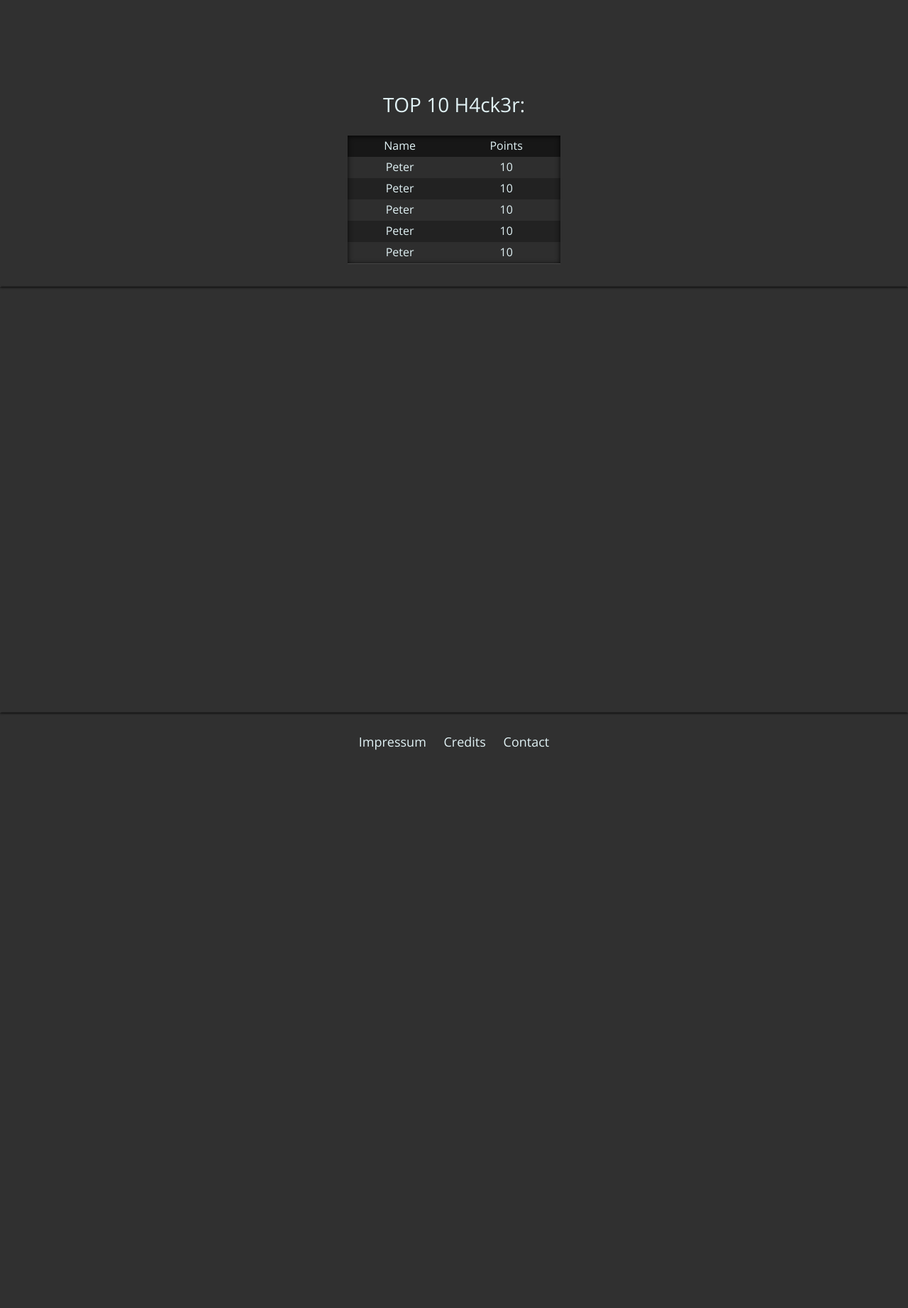
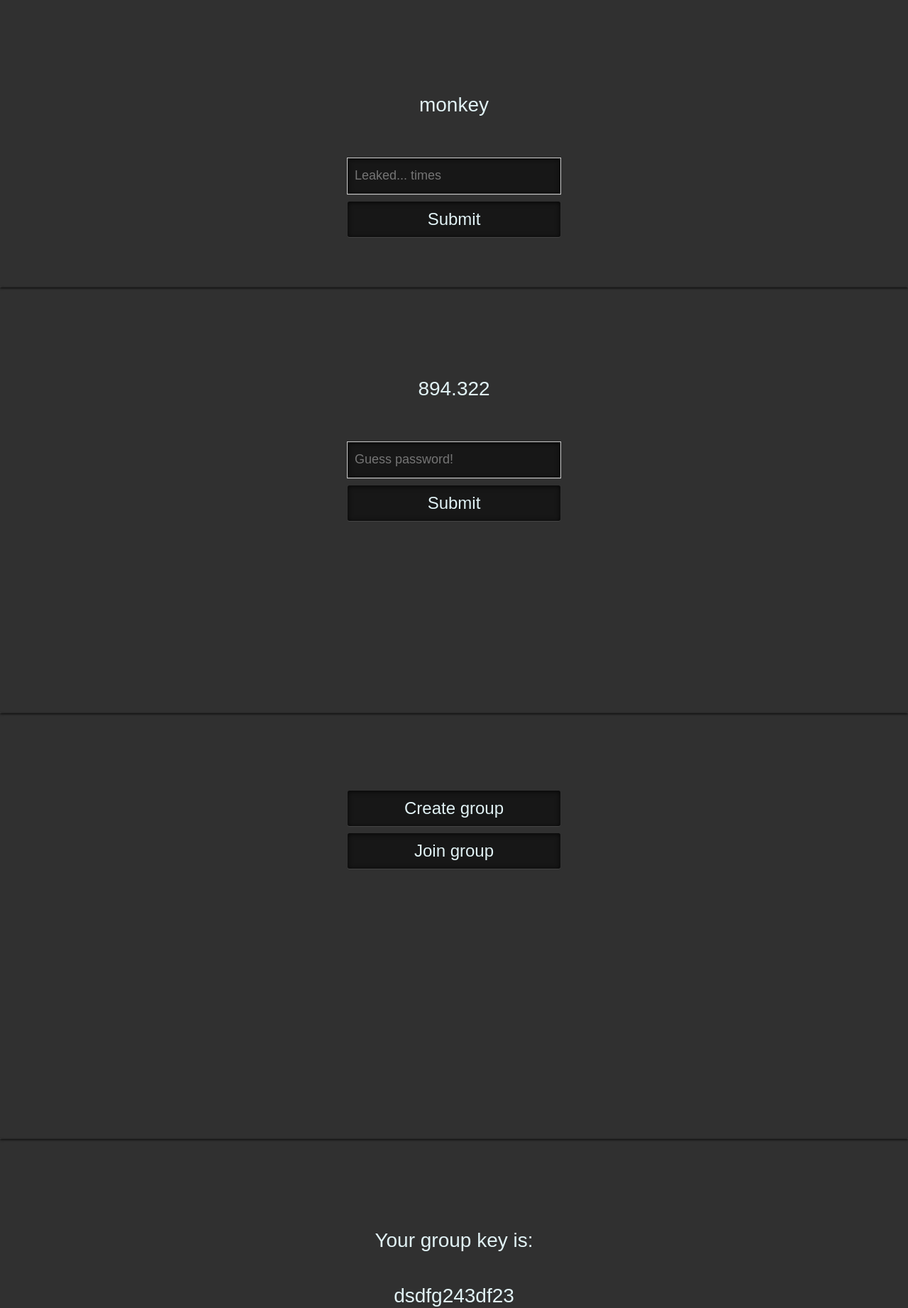
Before and after one commit to Geigerkind/MyLittlePwnage, a plain HTML site: page index.html in a window 1280 px wide. Shown: the part 880-2723 px from the top of the page at 71% size. Before the commit the page ends 1958 px from the top, so only its background shows below. Drawn offline with nearby package versions, Linux system fonts and the light colour scheme.

Commit message:
Remaining sections for the game

```diff
--- a/index.html
+++ b/index.html
@@ -2,7 +2,9 @@
 <html>
   <head>
     <title>MyLittlePwnage</title>
-    <link rel="stylesheet" type="text/css" href="//fonts.googleapis.com/css?family=Open+Sans" />
+    <!--
+    <link rel="stylesheet" type="text/css" href="//fonts.googleapis.com/css?family=Open+Sans" async/>
+    -->
     <link rel="stylesheet"
         href="main.css" />
     <link rel="shortcut icon" href="https://derpicdn.net/img/2013/7/6/365909/full.png" />
@@ -30,7 +32,37 @@
                 <div class="button">Multiplayer</div>
             </section>
             <section>
-                <h1>TOP 10 H4ck3r:</h1>
+                <h1>monkey</h1>
+                <input type="text" placeholder="Leaked... times" name="input" />
+                <div class="button">Submit</div>
+            </section>
+            <section>
+                <h1>894.322</h1>
+                <input type="text" placeholder="Guess password!" name="input" />
+                <div class="button">Submit</div>
+            </section>
+            <section>
+                <div class="button">Create group</div>
+                <div class="button">Join group</div>
+            </section>
+            <section>
+                <h1>Your group key is: </h1>
+                <h1>dsdfg243df23</h1>
+                <input type="text" placeholder="Enter your name!" name="name" />
+                <div class="button">Enter group</div>
+            </section>
+            <section>
+                <input type="text" placeholder="Enter your name!" name="name" /><br />
+                <input type="text" placeholder="Enter group key!" name="groupkey" />
+                <div class="button">Enter group</div>
+            </section>
+            <section>
+                <!-- TODO: Random gifs here -->
+                <img src="https://media.giphy.com/media/LiWsL77P4tA9a/giphy.gif" />
+                <h1>Waiting for players...</h1>
+            </section>
+            <section>
+                <h1>TOP H4ck3r:</h1>
                 <table>
                     <thead>
                         <tr>
@@ -61,13 +93,16 @@
                             </tr>
                     </tbody>
                 </table>
+                <div class="button">Next round</div>
             </section>
             <section>
-
+                <h1>B3st Nude wins!</h1>
+                <img src="https://media3.giphy.com/media/SRO0ZwmImic0/giphy.gif" />
+                <div class="button">New game</div>
             </section>
         </main>
         <footer>
-            <a href="#">Impressum</a>
+            <a href="#">Imprint</a>
             <a href="#">Credits</a>
             <a href="#">Contact</a>
         </footer>
--- a/main.css
+++ b/main.css
@@ -2,7 +2,7 @@ body{
     color: #e1f2f5;
     line-height: 1.4;
     font-size: 14px;
-    font-family: Open Sans !important;
+    font-family: Arial !important;
     background-color: rgba(0,0,0,.81);
     margin: 0;
     padding: 0;
@@ -55,6 +55,19 @@ section{
     box-shadow: rgba(255,255,255,.1) 0 1px 0,rgba(0,0,0,.8) 0 1px 7px 0 inset;
 }
 
+input{
+    background-color: rgba(0,0,0,.51);
+    box-shadow: rgba(255,255,255,.1) 0 1px 0,rgba(0,0,0,.8) 0 1px 7px 0 inset;
+    width: 280px;
+    height: 50px;
+
+    border: 1px solid #ccc;
+    font-size: 18px;
+    padding: 0 10px 0 10px;
+    color: #e1f2f5;
+    margin-top: 10px;
+}
+
 .button:hover{
     cursor: pointer;
 }
@@ -101,6 +114,7 @@ table{
     font-size: 16px;
 
     margin: -20px auto;
+    margin-bottom: 10px;
 
     box-shadow: rgba(255,255,255,.1) 0 1px 0,rgba(0,0,0,.8) 0 1px 7px 0 inset;
 }
```
